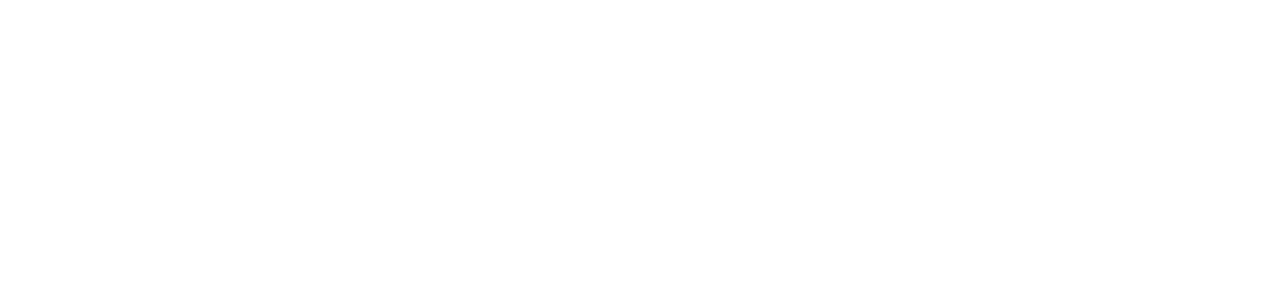
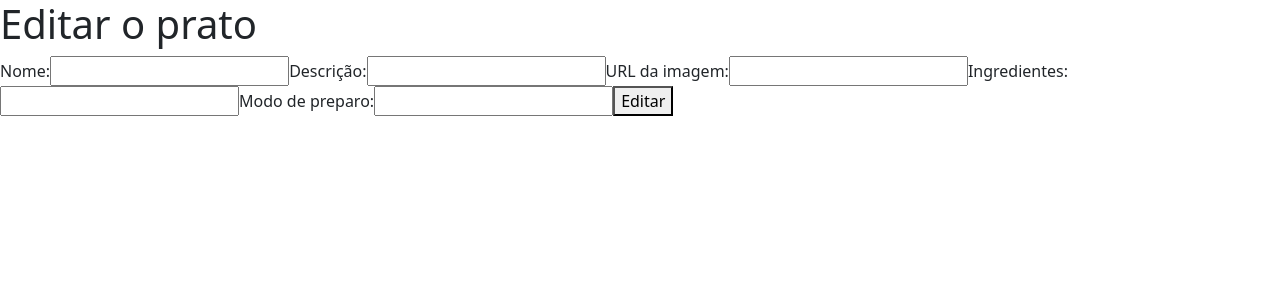
Before and after one commit to RafaelGilberto/recipesapp, a React (Create React App) app: page /editar/1 in a window 1280 px wide. Before the commit this address had no page. Shown: the top 300 px of the page. Built offline with nearby package versions, Linux system fonts and the light colour scheme; no server answers.

Commit message:
editar receita

```diff
--- a/src/App.js
+++ b/src/App.js
@@ -3,9 +3,8 @@
 import { Routes, Route } from "react-router-dom";
 import { HomePage } from "./pages/HomePage";
 import { CriarReceita } from "./pages/CriarReceitaPage";
-// import { EditarPage } from "./pages/EditarPage";
 import { ReceitaPage } from "./pages/ReceitaPage";
-import { EditarPage } from "./pages/EditarPage/index";
+import { EditarPage } from "./pages/EditarPage";
 
 function App() {
   return (
@@ -13,9 +12,7 @@
       <Routes>
         <Route path="/" element={<HomePage />} />
         <Route path="/criar" element={<CriarReceita />} />
-        {/*
         <Route path="/editar/:receitaId" element={<EditarPage />} />
-        */}
         <Route path="/receita/:receitaId" element={<ReceitaPage />} />
       </Routes>
     </>
--- a/src/pages/EditarPage/index.js
+++ b/src/pages/EditarPage/index.js
@@ -1,94 +1,102 @@
-// import { useEffect, useState } from "react";
-// import { api } from "../../utils/api";
-// import { useNavigate, useParams } from "react-router-dom";
+import { useEffect, useState } from "react";
+import { useNavigate, useParams } from "react-router-dom";
+import { api } from "../../utils/api";
 
-// export function EditarPage() {
+export function EditarPage() {
+  const navigate = useNavigate();
+  const params = useParams();
 
-// const navigate = useNavigate();
-// const params = useParams()
+  const [receita, setReceita] = useState({
+    name: "",
+    description: "",
+    imageURL: "",
+    preparation: "",
+    ingredients: "",
+    status: "",
+    rating: "☆☆☆☆☆",
+    calories: 0,
+    price: 0,
+  });
 
-//   const [receita, setReceita] = useState({
-//     name: "",
-//     description: "",
-//     imageURL: "",
-//     preparation: "",
-//     ingredients: "",
-//     status: "",
-//     rating: "☆☆☆☆☆",
-//     calories: 0,
-//     price: 0,
-//   });
+  console.log(receita);
 
-// useEffect(() => {
-//     async function fetchRecipe() {
-//         try {
-//             const response = await api.get(`/recipes/${params.receitaId}`)
+  useEffect(() => {
+    async function fetchRecipe() {
+      try {
+        const response = await api.get(`/recipes/${params.receitaId}`);
+        console.log(response);
+        setReceita(response.data.data.attributes);
+      } catch (err) {
+        console.log(err);
+      }
+    }
+    fetchRecipe();
+  }, []);
 
-//         }
-//     }
-//     fetchRecipe()
-// },[])
+  function handleChange(e) {
+    console.log(e.target);
 
-//   function handleChange(e) {
-//     setReceita({
-//       ...receita,
-//       [e.target.name]: e.target.value,
-//     });
-//   }
-//   async function handleSubmit(e) {
-//     try {
-//       e.preventDefault();
+    setReceita({ ...receita, [e.target.name]: e.target.value });
 
-//       const infosForAPI = { data: { ...receita } };
-//       await api.post("/recipes", infosForAPI);
+  }
 
-//       navigate("/");
-//     } catch (err) {
-//       console.log(err);
-//     }
-//   }
-//   return (
-//     <>
-//       <h1>Criar uma nova receita</h1>
-//       <form onSubmit={handleSubmit}>
-//         <label htmlFor="input-nome-receita">Nome: </label>
-//         <input
-//           id="input-nome-receita"
-//           name="name"
-//           value={receita.name}
-//           onChange={handleChange}
-//         />
-//         <label htmlFor="input-receita-descricao">Descrição: </label>
-//         <input
-//           id="input-receita-descricao"
-//           name="description"
-//           value={receita.description}
-//           onChange={handleChange}
-//         />
-//         <label htmlFor="input-imagem-receita">URL da imagem: </label>
-//         <input
-//           id="input-imagem-receita"
-//           name="imageURL"
-//           value={receita.imageURL}
-//           onChange={handleChange}
-//         />
-//         <label htmlFor="input-receita-ingredientes">Ingredientes: </label>
-//         <input
-//           htmlFor="input-receita-ingredientes"
-//           name="ingredients"
-//           value={receita.ingredients}
-//           onChange={handleChange}
-//         />
-//         <label htmlFor="input-receita-preparo">Modo de preparo: </label>
-//         <input
-//           htmlFor="input-receita-preparo"
-//           name="preparation"
-//           value={receita.preparation}
-//           onChange={handleChange}
-//         />
+  async function handleSubmit(e) {
+    try {
+      e.preventDefault();
 
-//         <button>Criar</button>
-//       </form>
-//     </>
-//   );
-// }
+      const infosForAPI = { data: { ...receita } };
+
+      await api.put(`/recipes/${params.receitaId}`, infosForAPI);
+
+      navigate("/");
+    } catch (err) {
+      console.log(err);
+    }
+  }
+
+  return (
+    <>
+      <h1>Editar o prato</h1>
+
+      <form onSubmit={handleSubmit}>
+         <label htmlFor="input-nome-receita">Nome: </label>
+         <input
+           id="input-nome-receita"
+           name="name"
+           value={receita.name}
+           onChange={handleChange}
+         />
+       <label htmlFor="input-receita-descricao">Descrição: </label>
+         <input
+           id="input-receita-descricao"
+          name="description"
+          value={receita.description}
+           onChange={handleChange}
+         />
+         <label htmlFor="input-imagem-receita">URL da imagem: </label>
+         <input
+           id="input-imagem-receita"
+           name="imageURL"
+           value={receita.imageURL}
+           onChange={handleChange}
+         />
+         <label htmlFor="input-receita-ingredientes">Ingredientes: </label>
+         <input
+           htmlFor="input-receita-ingredientes"
+           name="ingredients"
+           value={receita.ingredients}
+           onChange={handleChange}
+         />
+         <label htmlFor="input-receita-preparo">Modo de preparo: </label>
+         <input
+           htmlFor="input-receita-preparo"
+           name="preparation"
+           value={receita.preparation}
+           onChange={handleChange}
+         />
+
+        <button>Editar</button>
+      </form>
+    </>
+  );
+}
```
